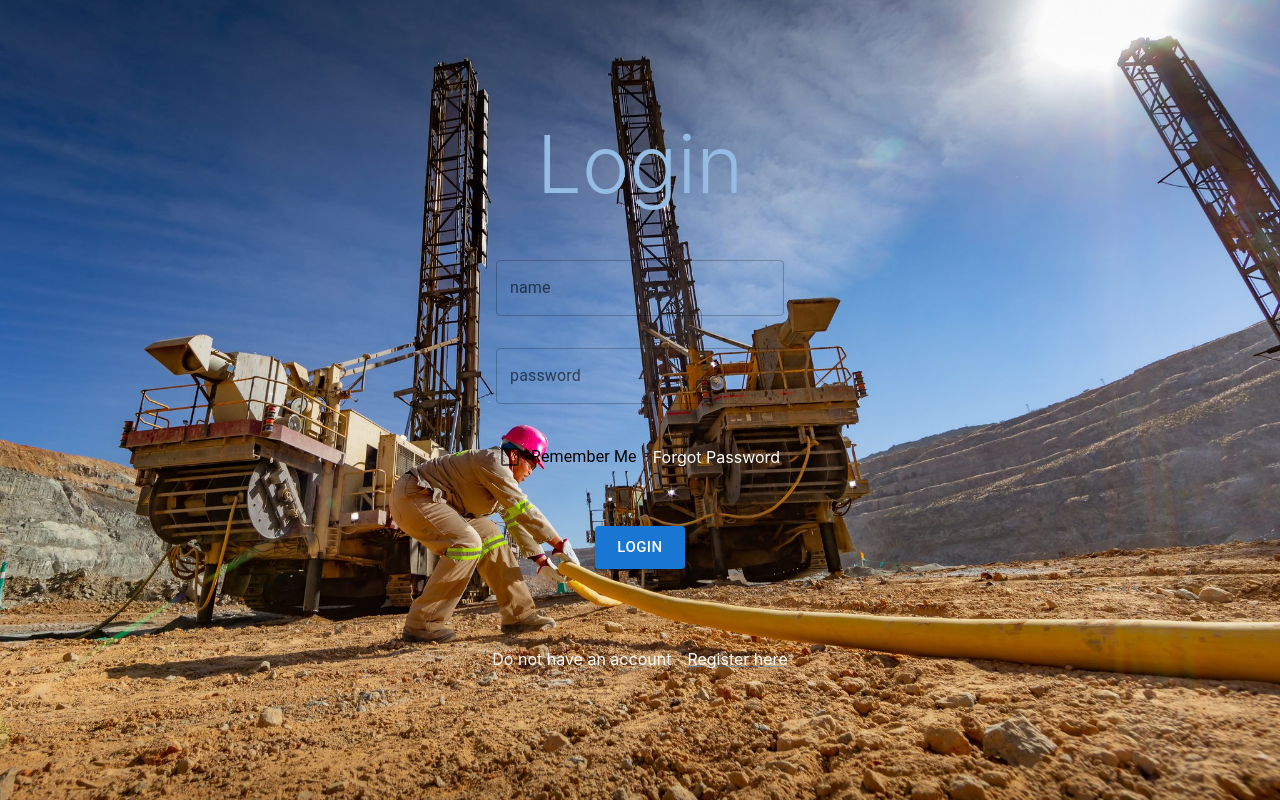
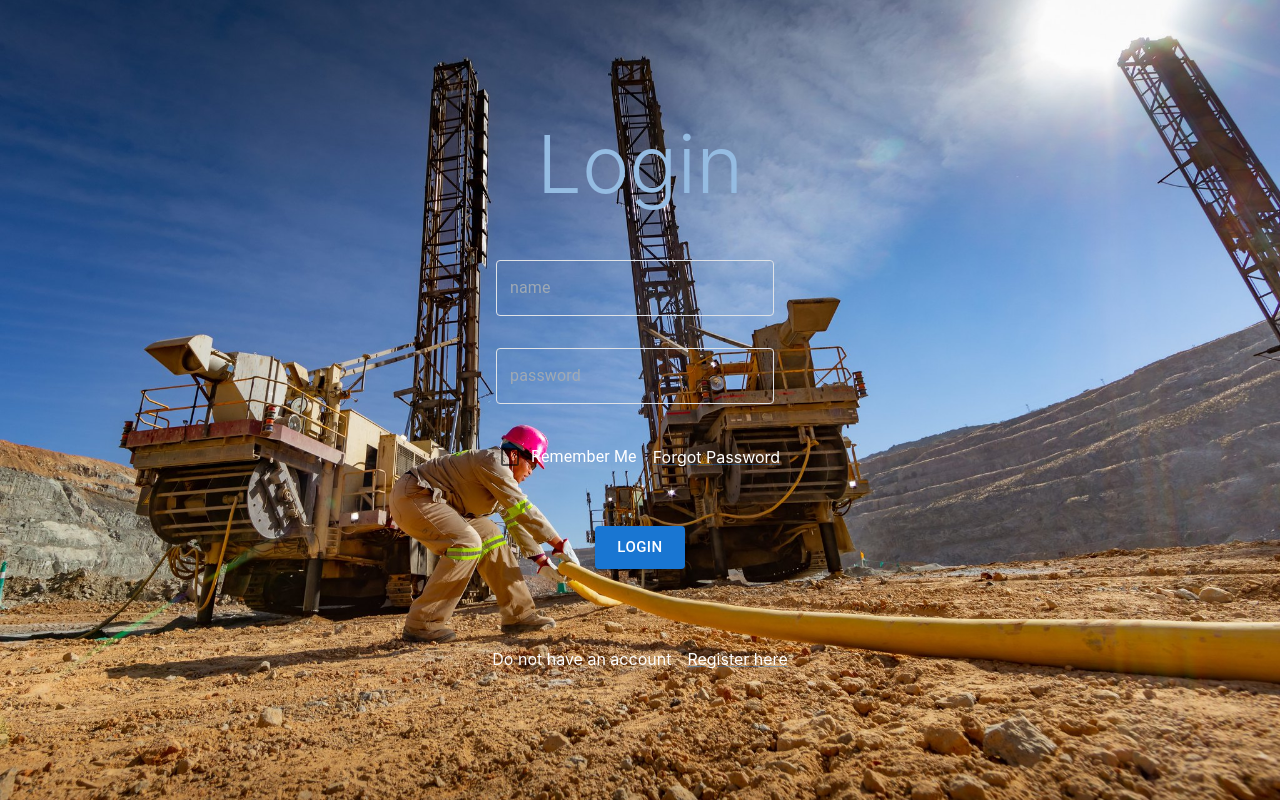
Before and after one commit to Charleswang8711/interview-flanders, a React (Create React App) app: page / in a window 1280 px wide. Built offline with nearby package versions, Linux system fonts and the light colour scheme.

Commit message:
css update

```diff
--- /dev/null
+++ b/src/components/InputText.ts
@@ -0,0 +1,27 @@
+import styled from "@emotion/styled";
+import TextField from "@mui/material/TextField";
+
+export const InputText = styled(TextField)({
+  '& label': {
+    color: '#A0AAB4',
+  },
+  '& label.Mui-focused': {
+    color: '#A0AAB4',
+  },
+  '& .MuiInput-underline:after': {
+    borderBottomColor: '#B2BAC2',
+  },
+  '& .MuiOutlinedInput-root': {
+    '& fieldset': {
+      borderColor: '#E0E3E7',
+      margin: '0px 10px 0px 0px',
+      color: '#E0E3E7',
+    },
+    '&:hover fieldset': {
+      borderColor: '#B2BAC2',
+    },
+    '&.Mui-focused fieldset': {
+      borderColor: '#6F7E8C',
+    },
+  },
+});
--- a/src/views/login/index.tsx
+++ b/src/views/login/index.tsx
@@ -1,11 +1,11 @@
 import React, { ReactElement, useEffect } from 'react';
 import styles from './styles.module.css';
-import TextField from '@mui/material/TextField';
 import Checkbox from '@mui/material/Checkbox';
 import FormControlLabel from '@mui/material/FormControlLabel';
 import { Alert, Button, Link } from '@mui/material';
 import { randomIntBetween } from '../utils/math';
 import { User } from './types';
+import { InputText } from '../../components/InputText';
 
 /**
  *  The login view.
@@ -62,14 +62,14 @@ export default function Login(): ReactElement {
       <div className={styles.container}>
       <div className={styles.header}> Login</div>
       <div className={styles.name}>
-        <TextField
+        <InputText
           id="name"
           name='name'
           label = 'name'
           onChange={onChangeHandler}/>
       </div>
       <div className={styles.password}>
-        <TextField
+        <InputText
           id="password"
           name='password'
           label='password'
@@ -77,8 +77,8 @@ export default function Login(): ReactElement {
       </div>
 
      <div className={styles.footer}>
-      <FormControlLabel control={<Checkbox  />} label="Remember Me" />
-      <Link href='#' underline='hover' className={styles.forgotPW} >Forgot Password</Link>
+      <FormControlLabel className={styles.rememberMe} control={<Checkbox  />} label="Remember Me" />
+      <Link href='#' className={styles.forgotPW} underline='always' >Forgot Password</Link>
      </div>
 
      <Button
@@ -92,7 +92,7 @@ export default function Login(): ReactElement {
 
      <div className={styles.NoAccount}>
        <p> Do not have an account</p>
-       <Link href='#' className={styles.RegHere} >Register here</Link>
+       <Link href='#' className={styles.RegHere} underline="always" >Register here</Link>
       </div>
     </div>
     }
```
